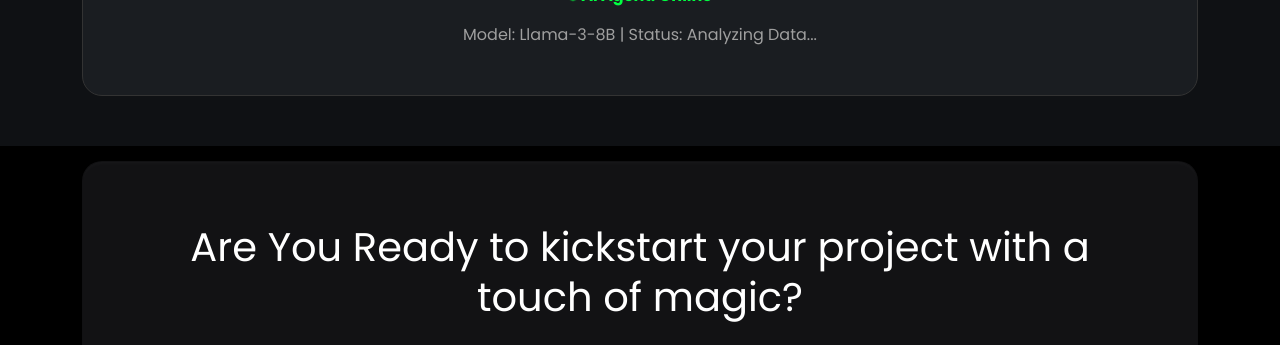
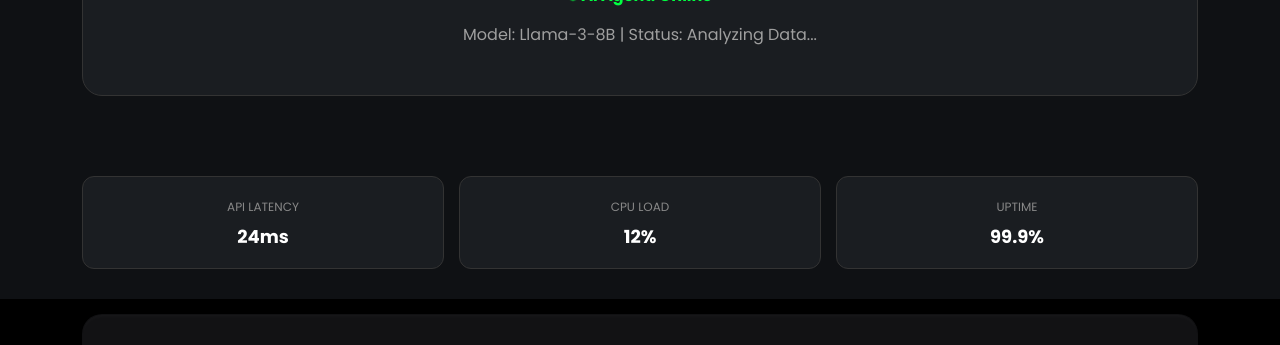
Before and after one commit to vn-24k/myportfoliovnsilva, a Nuxt app: page / in a window 1280 px wide. Shown: the part 1949-2294 px from the top of the page. Built offline with nearby package versions, Linux system fonts and the light colour scheme.

Commit message:
Update index.vue

```diff
--- a/pages/index.vue
+++ b/pages/index.vue
@@ -2,6 +2,7 @@
 import Header from "~/layouts/Header.vue";
 import Footer from "~/layouts/Footer.vue";
 import HomeAIStatus from "~/components/home/AIStatus.vue";
+import LiveMetrics from "~/components/home/LiveMetrics.vue"; // 1. Importação
 </script>
 
 <template>
@@ -26,13 +27,13 @@ import HomeAIStatus from "~/components/home/AIStatus.vue";
     </section>
 
     <HomeAIStatus />
-
-    <HomeCtaArea />
+    <LiveMetrics /> <HomeCtaArea />
     <Footer />
   </div>
 </template>
 
 <style scoped>
+/* CSS antigo mantido */
 .hero-skills-area { padding: 40px 0; background-color: #0f1114; }
 .skills-grid { display: flex; flex-wrap: wrap; justify-content: center; }
 .skill-item-wrapper { padding: 10px; width: 50%; }
```
